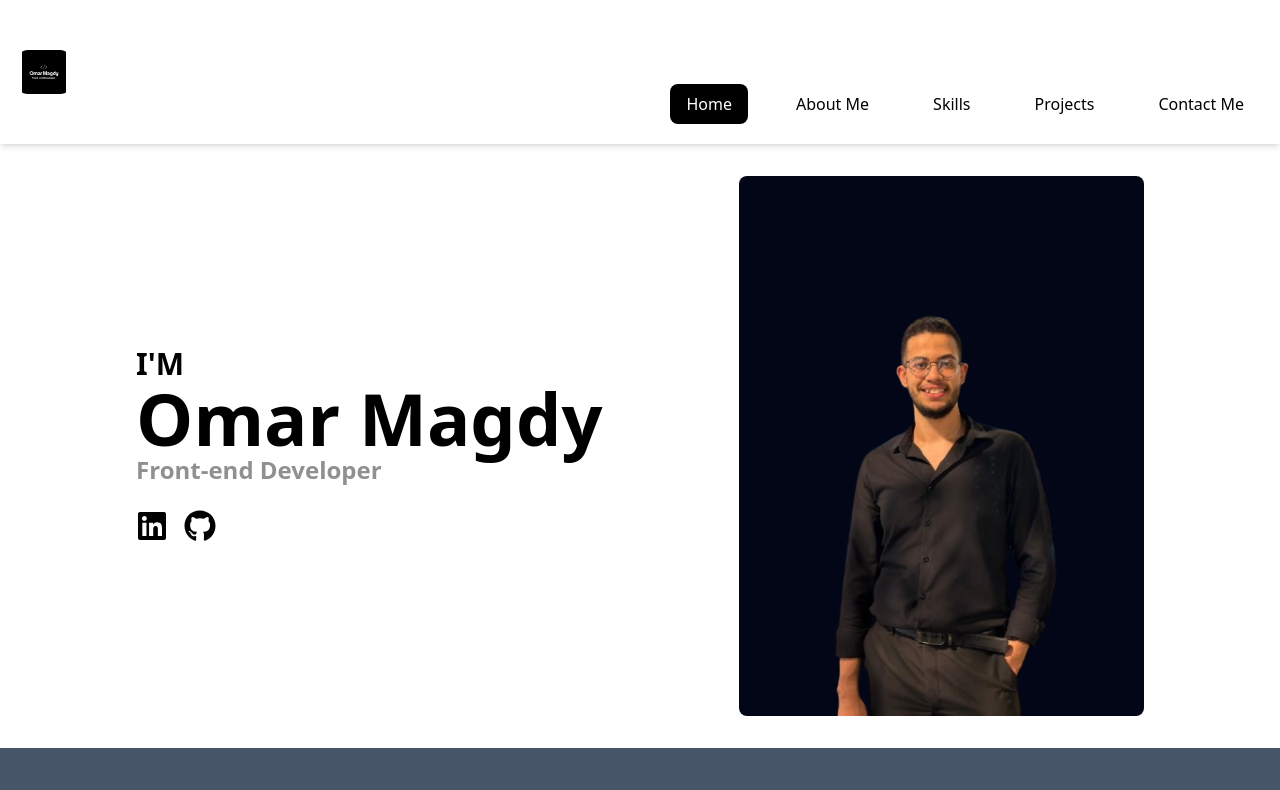
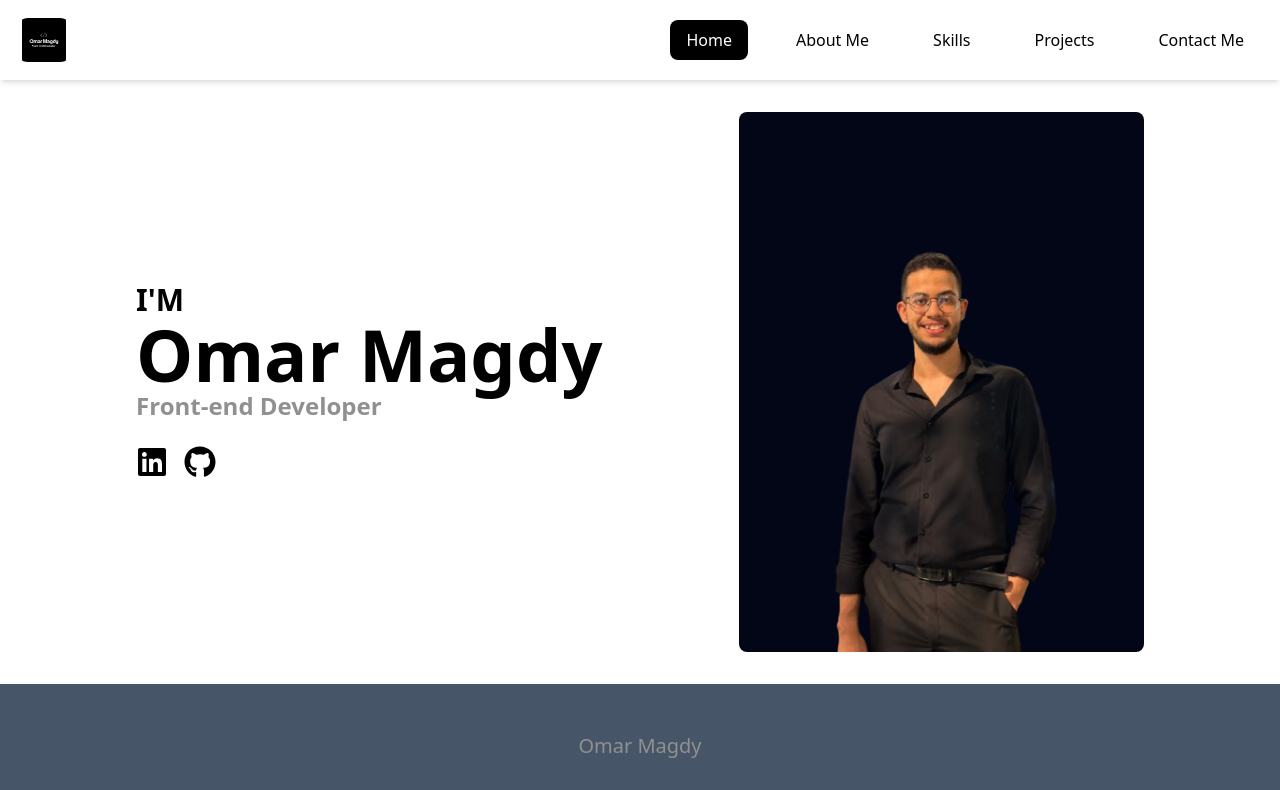
Before and after one commit to OmarMegzz/Portfolio-, a React (Vite) app: page / in a window 1280 px wide. Shown: the top 790 px of the page. Built offline with nearby package versions, Linux system fonts and the light colour scheme.

Commit message:
fix resposive menu

```diff
--- a/src/components/Header/Header.jsx
+++ b/src/components/Header/Header.jsx
@@ -170,11 +170,11 @@ const Header = () => {
         {/* Navigation Links */}
         <ul
           className={`
-            fixed top-0 right-0 h-full w-64 mt-16 bg-white shadow-lg transform transition-transform duration-300 ease-in-out
-            ${isOpen ? "translate-x-0" : "translate-x-full"}
-            md:static md:transform-none md:flex md:space-x-6 md:h-auto md:w-auto md:bg-transparent md:shadow-none md:p-0
-            p-4 flex flex-col md:flex-row z-50
-          `}
+    fixed top-0 right-0 h-full w-64 bg-white shadow-lg transform transition-transform duration-300 ease-in-out
+    ${isOpen ? "translate-x-0" : "translate-x-full"}
+    md:static md:transform-none md:flex md:space-x-6 md:h-auto md:w-auto md:bg-transparent md:shadow-none md:p-0
+    mt-16 md:mt-0 p-4 flex flex-col md:flex-row z-50
+  `}
         >
           {navLinks.map(({ to, label }) => (
             <li key={to} className="p-1">
```
